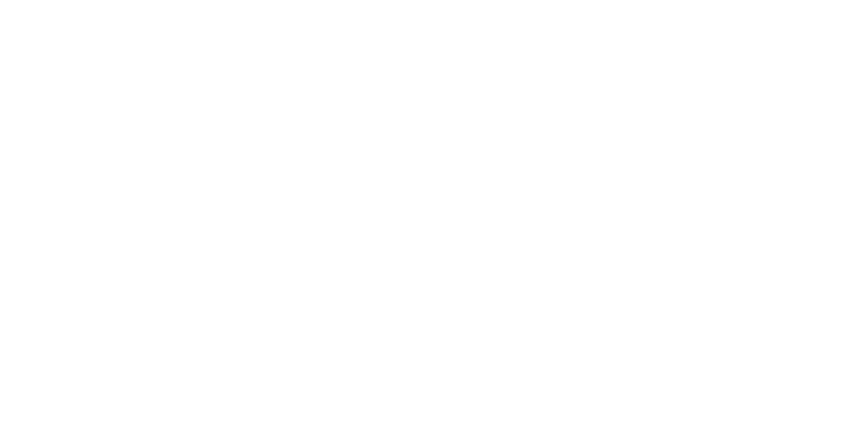
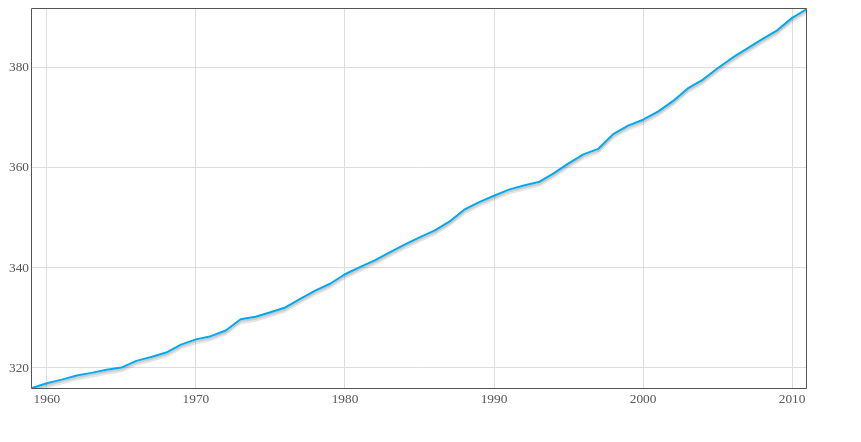
Before and after one commit to HeWhoShallNotBeMentioned/Basic_Data_Visualization_Line_Chart, a plain HTML site: page index.html in a window 1280 px wide. Shown: the whole page, without its empty margins (0-861 px from the left). Drawn offline with Linux system fonts and the light colour scheme.

Commit message:
graph the co2

```diff
--- a/index.html
+++ b/index.html
@@ -8,6 +8,8 @@
     <div id="chart" style="width:800px;height:400px;"></div>
     <script type="text/javascript" src="js/flotr2.js"> </script>
     <script>
+
+      window.onload = function () {
 
     var co2 = [
         [ 1959, 315.97 ],
@@ -120,7 +122,12 @@
         [ 2011,  0.5362 ],
     ];
 
+    Flotr.draw(
+      document.getElementById("chart"),
+      [{data: co2, lines: {show:true}}]
+    );
 
+  };
     </script>
   </body>
 </html>
```
